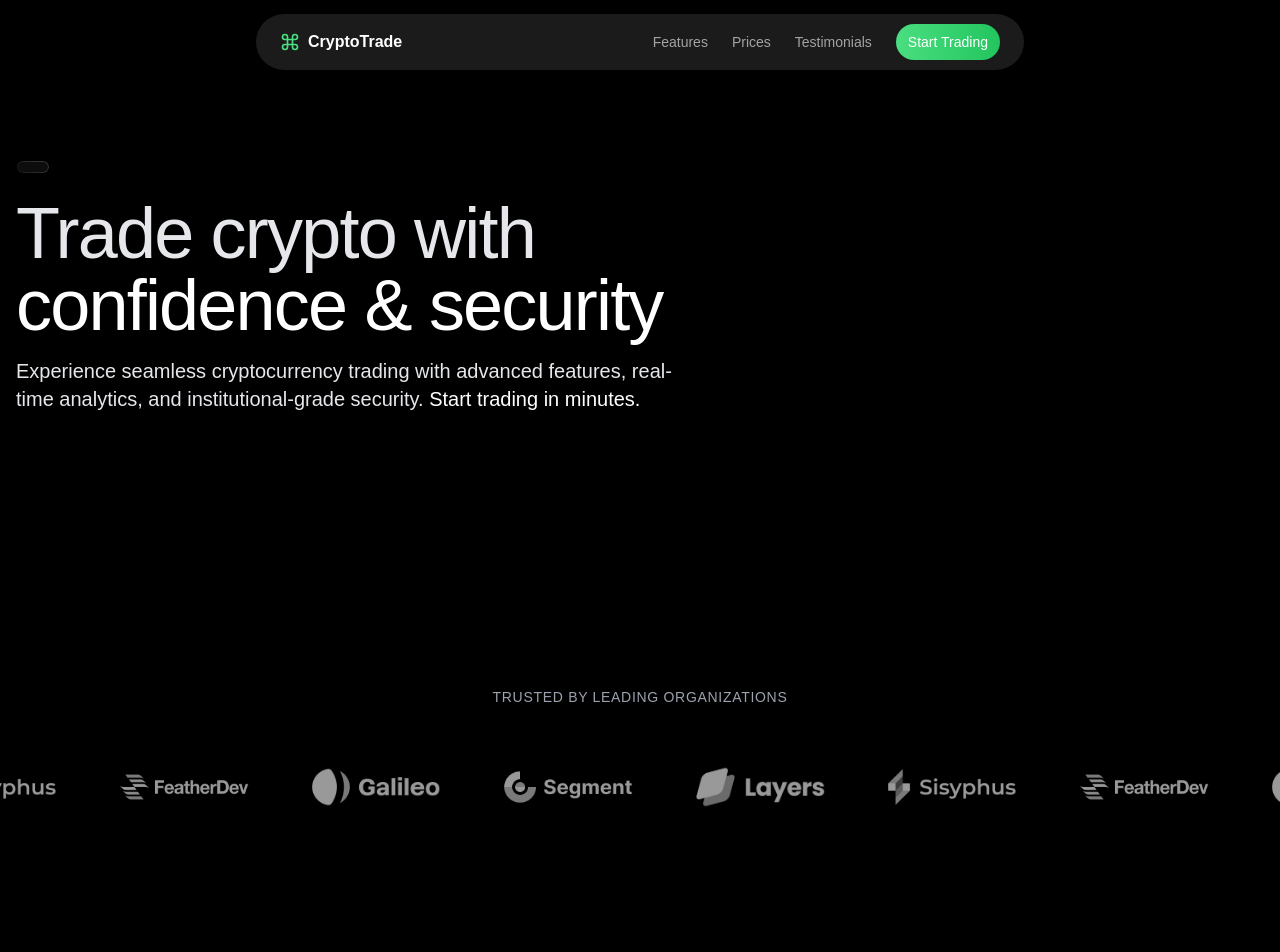
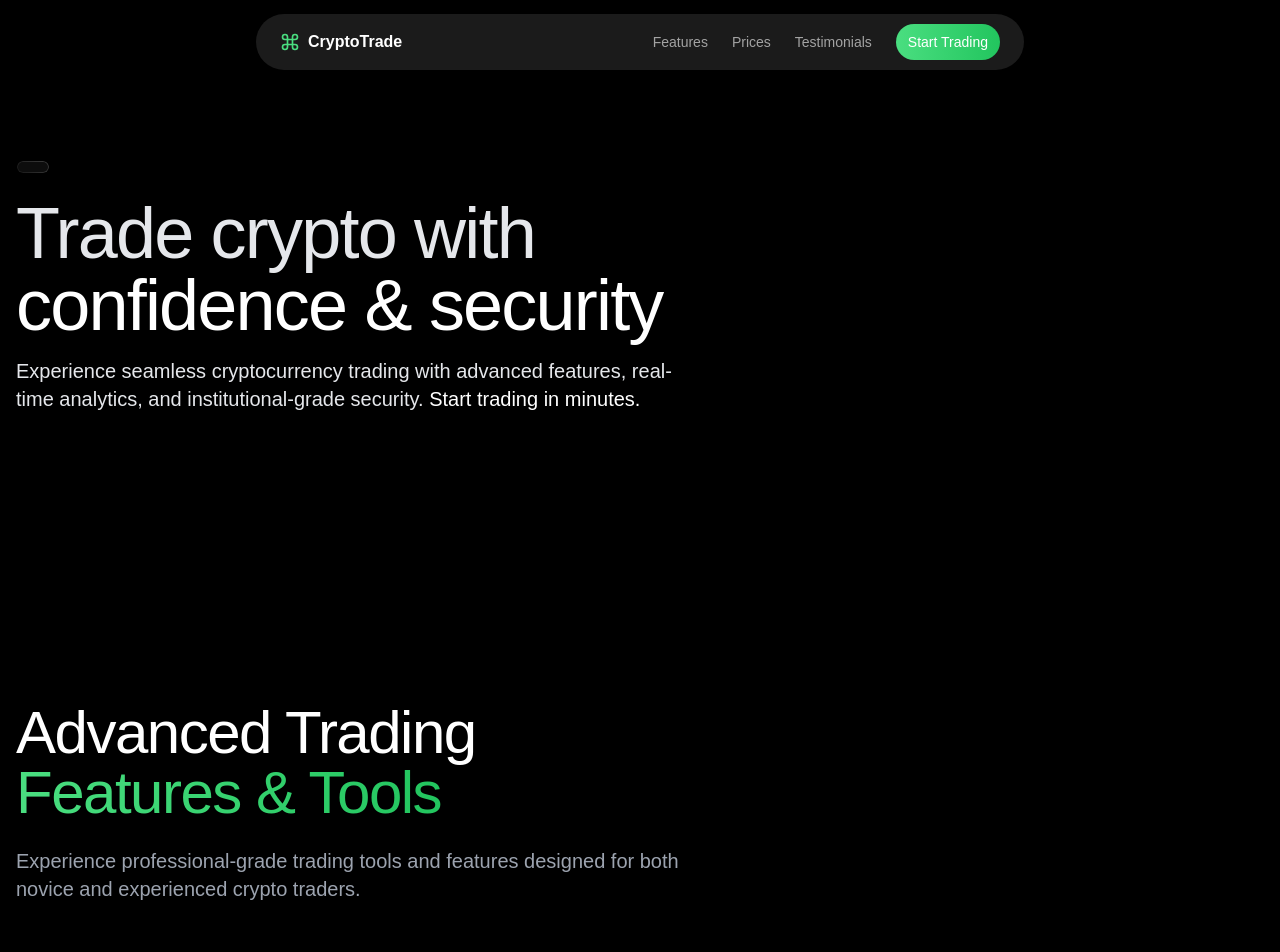
Before and after one commit to Lycan-Xx/crypto-trade-template-439, a React (Vite) app: page / in a window 1280 px wide. Shown: the top 952 px of the page. Built offline with nearby package versions, Linux system fonts and the light colour scheme; a web font is replaced by a local one.

Commit message:
Remove LogoCarousel section
Remove the LogoCarousel section from the page, including its import and component usage.

```diff
--- a/src/components/LogoCarousel.tsx
+++ /dev/null
@@ -1,39 +0,0 @@
-import { motion } from "framer-motion";
-const LogoCarousel = () => {
-  const logos = ["/lovable-uploads/5830bd79-3511-41dc-af6c-8db32d91fc2c.png", "/lovable-uploads/bb50362c-6879-4868-bbc9-c6e051fd8d7d.png", "/lovable-uploads/1e2a48dc-059b-4919-a1ed-44685d771a32.png", "/lovable-uploads/bf56a0c6-48e4-49f7-b286-8e3fda9a3385.png", "/lovable-uploads/7cc724d4-3e14-4e7c-9e7a-8d613fde54d0.png"];
-  const extendedLogos = [...logos, ...logos, ...logos];
-  return (
-    <section className="py-20 bg-black overflow-hidden">
-      <div className="container px-4 mb-12">
-        <p className="text-center text-gray-400 text-sm uppercase tracking-wider">
-          Trusted by leading organizations
-        </p>
-      </div>
-      <div className="relative">
-        <motion.div
-          animate={{ x: "-100%" }}
-          transition={{
-            duration: 30,
-            repeat: Infinity,
-            ease: "linear",
-          }}
-          className="flex space-x-16 items-center"
-        >
-          {extendedLogos.map((logo, index) => (
-            <div
-              key={index}
-              className="flex-shrink-0 w-32 h-16 flex items-center justify-center opacity-60 hover:opacity-100 transition-opacity duration-300"
-            >
-              <img
-                src={logo}
-                alt={`Company logo ${index + 1}`}
-                className="max-w-full max-h-full object-contain filter brightness-0 invert"
-              />
-            </div>
-          ))}
-        </motion.div>
-      </div>
-    </section>
-  );
-};
-export default LogoCarousel;
--- a/src/pages/Index.tsx
+++ b/src/pages/Index.tsx
@@ -4,7 +4,7 @@ import { Button } from "@/components/ui/button";
 import Navigation from "@/components/Navigation";
 import { FeaturesSection } from "@/components/features/FeaturesSection";
 import { PricingSection } from "@/components/pricing/PricingSection";
-import LogoCarousel from "@/components/LogoCarousel";
+
 import TestimonialsSection from "@/components/TestimonialsSection";
 import Footer from "@/components/Footer";
 import { TextGenerateEffect } from "@/components/ui/text-generate-effect";
@@ -88,8 +88,6 @@ const Index = () => {
         </motion.div>
       </motion.section>
 
-      {/* Logo Carousel */}
-      <LogoCarousel />
 
       {/* Features Section */}
       <div id="features" className="bg-black">
```
